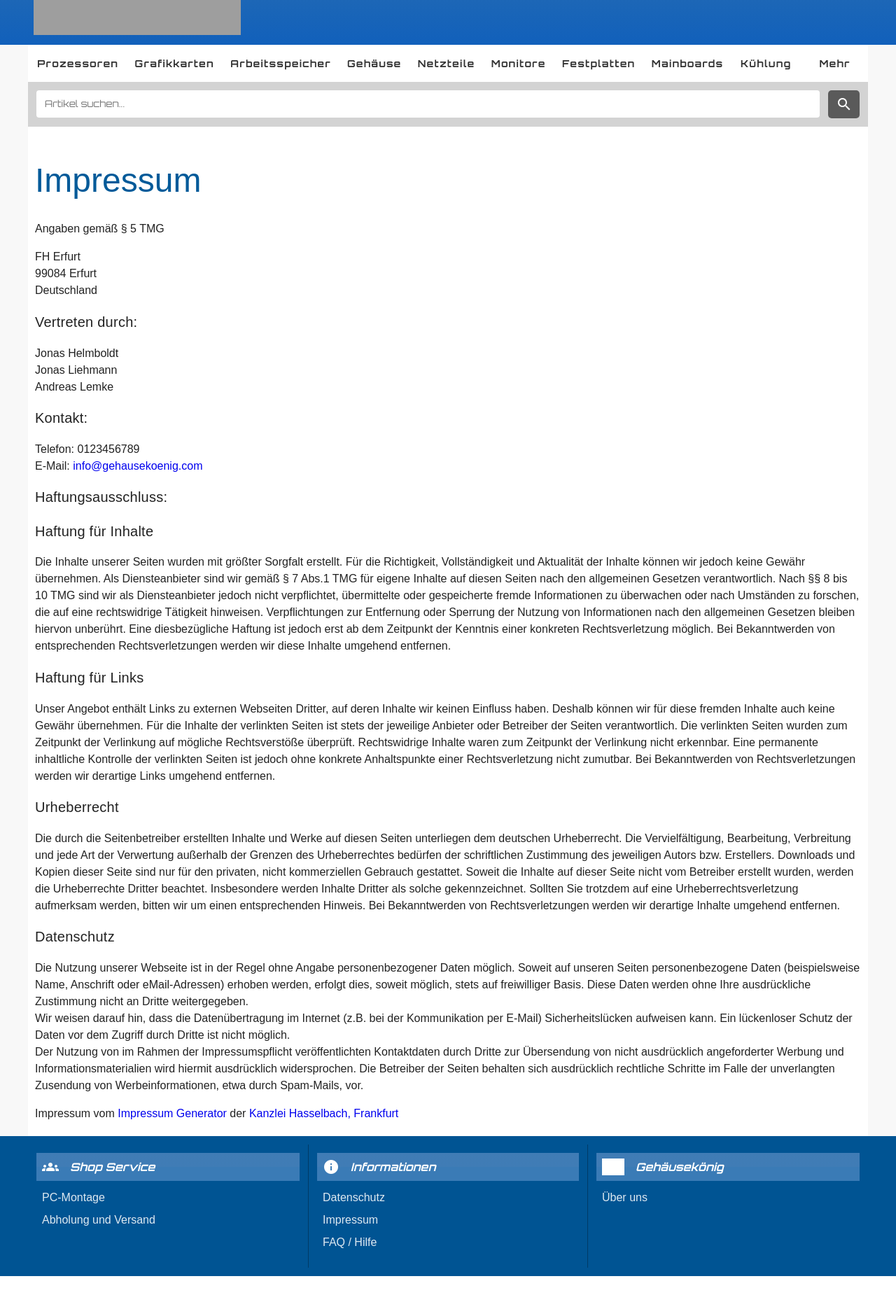
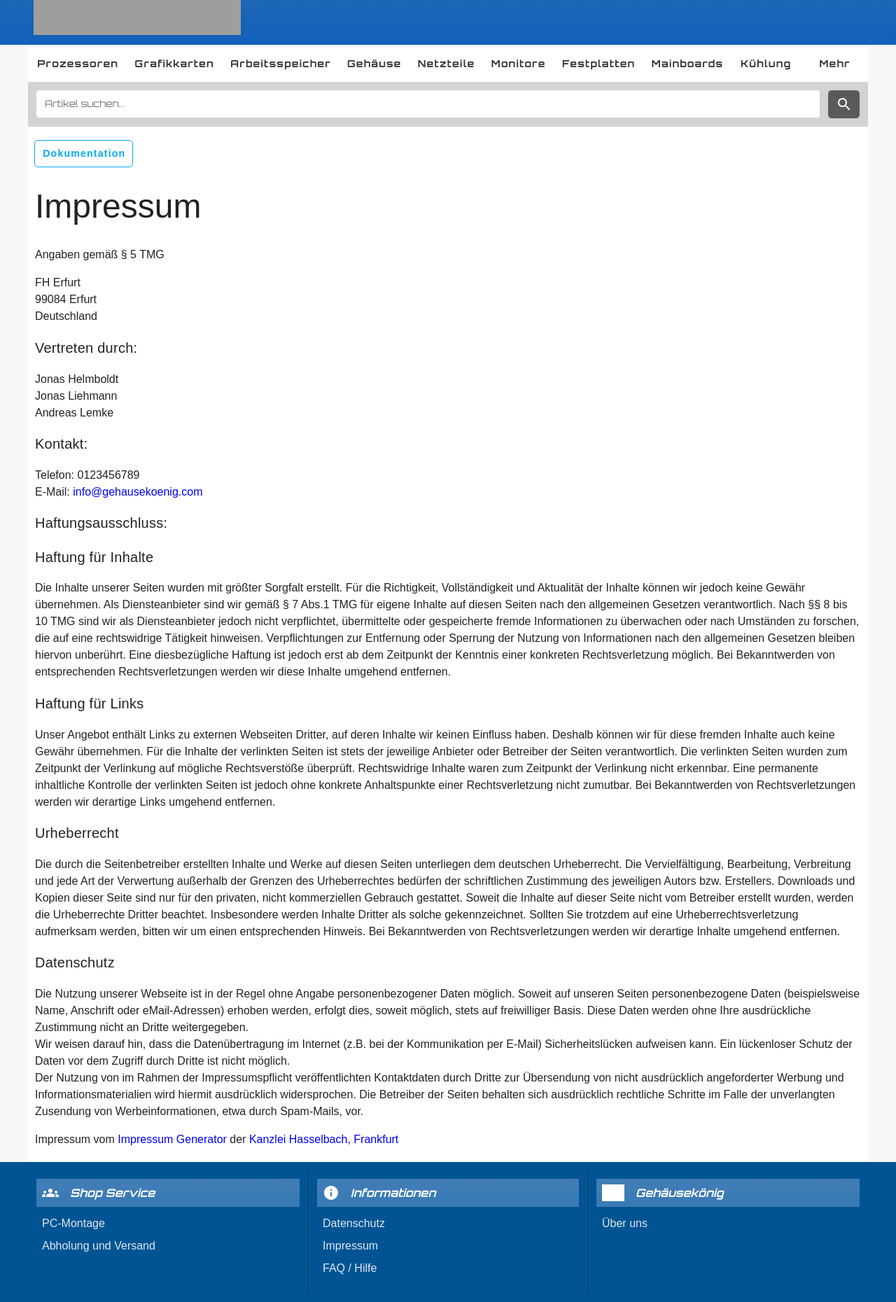
Before and after one commit to JHJojo/GWP-DWP-Website, a PHP site: page /views/imprint.php in a window 1280 px wide. Shown: the part 238-2098 px from the top of the page at 70% size. Before the commit the page ends 2061 px from the top, so only its background shows below. Run offline with PHP 8.4, Linux system fonts and the light colour scheme; grey boxes are pictures that could not be loaded.

Commit message:
added documentation btn link

```diff
--- a/views/imprint.php
+++ b/views/imprint.php
@@ -18,7 +18,8 @@
     <div class="container">
       <!-- CONTENT of my-page -->
       <div class="content imprint">
-        <h1 class="display-2 text-primary">
+        <a href="/views/documentation.php" class="btn btn-info btn-outlined">Dokumentation</a>
+        <h1 class="display-2">
           Impressum
         </h1>
         <p>
```
